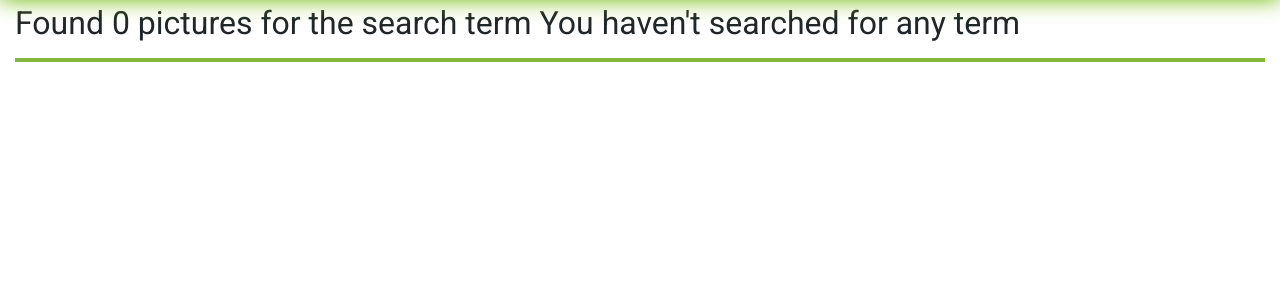
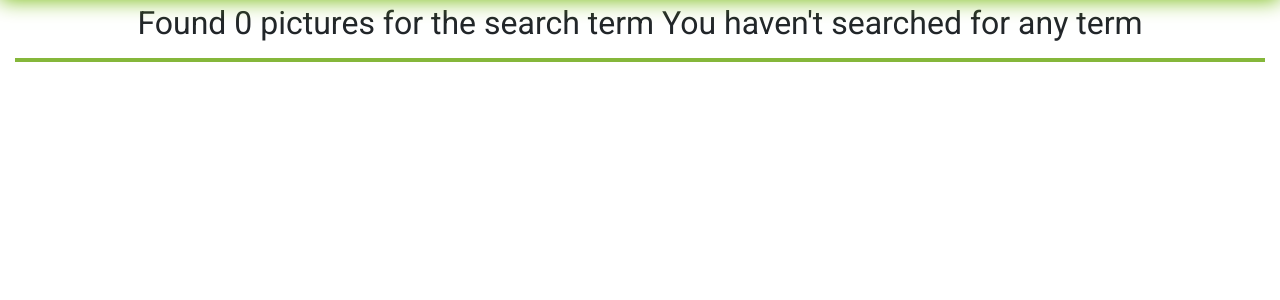
Before and after one commit to alvynah/GalleryZilla, a Django app: page /search/ in a window 1280 px wide. Shown: the part 66-366 px from the top of the page. Run offline with Django 3.2, Linux system fonts and the light colour scheme; some libraries are stand-ins or nearby versions.

Commit message:
Style search message for 0 items

```diff
--- a/picture/templates/all-pictures/search.html
+++ b/picture/templates/all-pictures/search.html
@@ -5,7 +5,7 @@
         {% if pictures%}
         <h2 class="text-center">Found {{ pictures|length }} pictures of {{message}} <i class="fas fa-arrow-down" style="margin-top:3%;font-size:25px;"></i></h2>
         <hr> {% else %}
-        <h2> Found 0 pictures for the search term {{message}}</h2>
+        <h2 class="text-center"> Found 0 pictures for the search term {{message}}</h2>
         <hr> {% endif %}
 
     </div>
```
